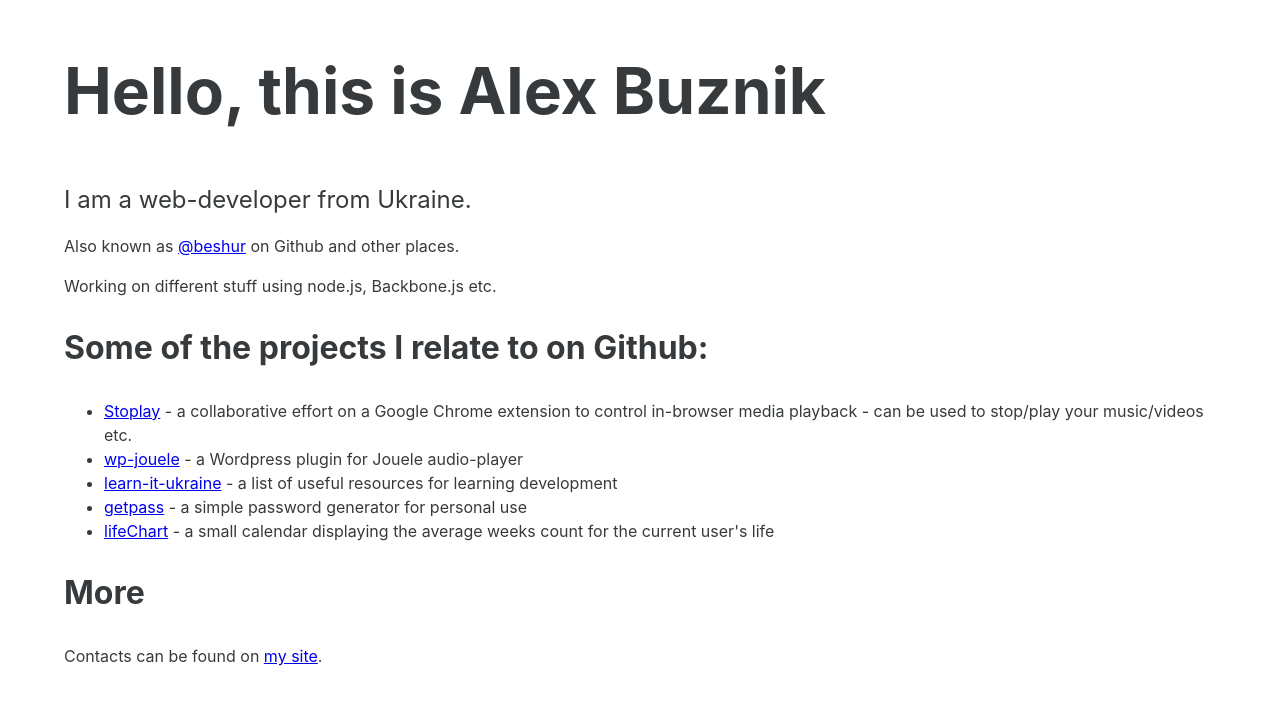
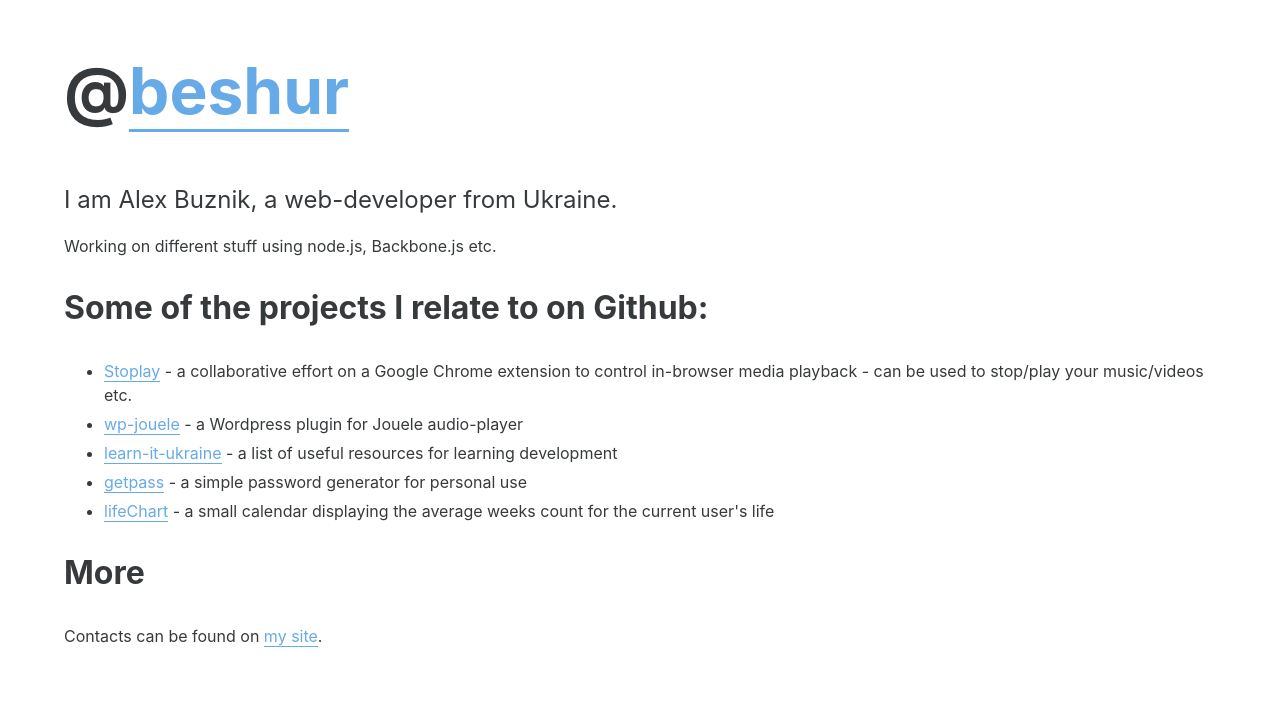
Before and after one commit to beshur/beshur.github.com, a plain HTML site: page index.html in a window 1280 px wide. Drawn offline with Linux system fonts and the light colour scheme.

Commit message:
Styling updates

```diff
--- a/index.html
+++ b/index.html
@@ -44,16 +44,28 @@
 		.lead {
 			font-size: 1.5rem;
 		}
+		a {
+			text-decoration: none;
+			color: #67aae8;
+			border-bottom: 1px solid currentColor;
+		}
+		a:hover {
+			border-bottom-color: transparent;
+		}
+		h1 a {
+			border-bottom-width: 3px;
+		}
+		ul li {
+			margin-bottom: 5px;
+		}
 	</style>
 </head>
 
 <body>
 	<div class="container">
-		<h1 class="display-1">Hello, this is Alex Buznik</h1>
+		<h1 class="display-1">@<a href="https://github.com/beshur/">beshur</a></h1>
 
-		<p class="lead">I am a web-developer from Ukraine.</p>
-
-		<p>Also known as <a href="https://github.com/beshur/">@beshur</a> on Github and other places.</p>
+		<p class="lead">I am Alex Buznik, a web-developer from Ukraine.</p>
 
 		<p>Working on different stuff using node.js, Backbone.js etc.</p>
 
```
